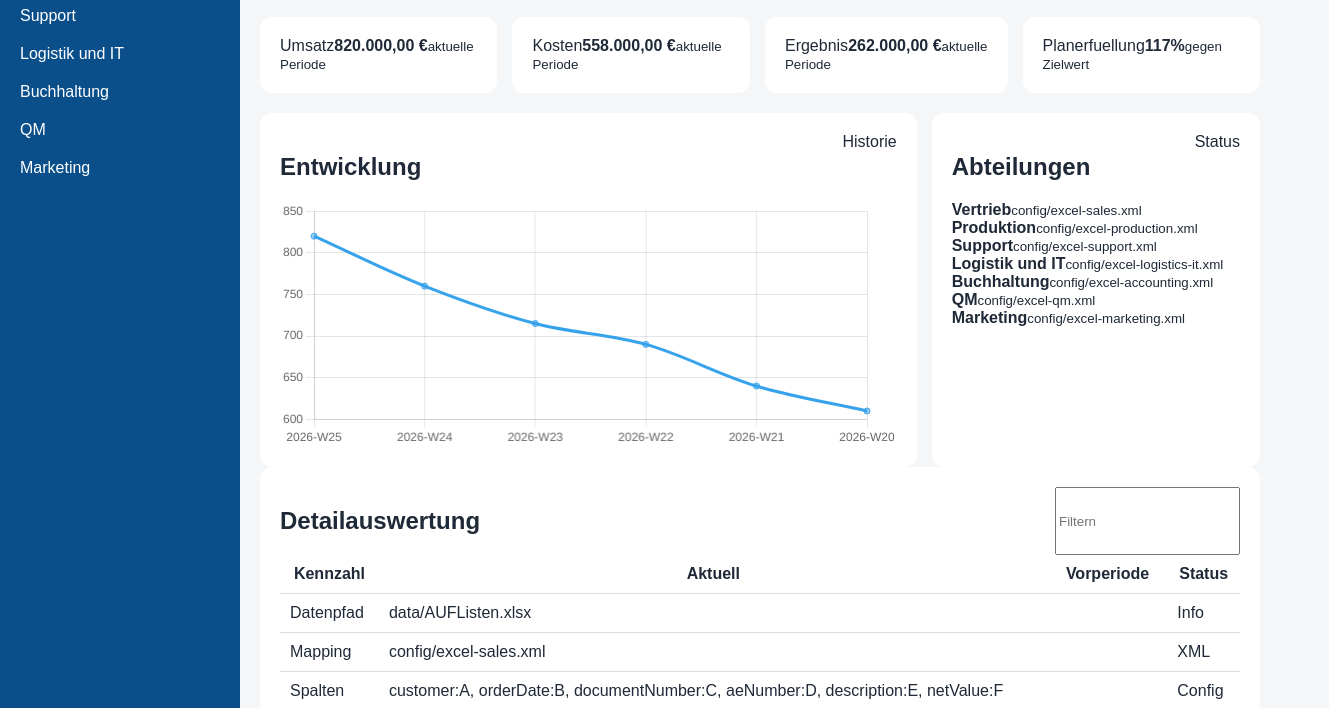
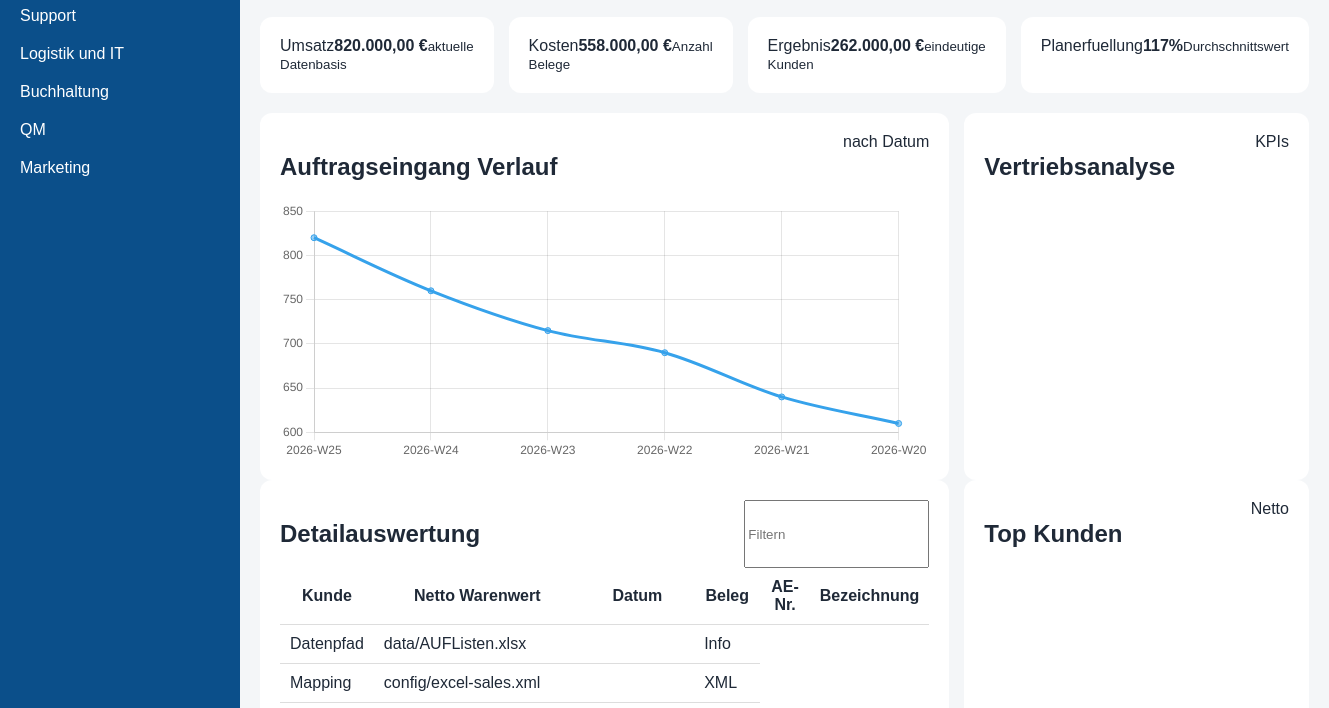
Before and after one commit to MrJPB1/tci-Dashboard, a plain HTML site: page index.html in a window 1280 px wide. Shown: the part 189-897 px from the top of the page, 1329 px wide, since content can reach past the window. Drawn offline with nearby package versions, Linux system fonts and the light colour scheme; a script that the page names is missing.

Commit message:
RC2 expand sales dashboard layout

```diff
--- a/index.html
+++ b/index.html
@@ -7,13 +7,13 @@
   <link rel="stylesheet" href="assets/css/styles.css">
   <script src="https://cdn.jsdelivr.net/npm/chart.js" defer></script>
   <script src="https://cdn.jsdelivr.net/npm/xlsx/dist/xlsx.full.min.js" defer></script>
-  <script src="assets/js/app.js" defer></script>
+  <script type="module" src="assets/js/app.js"></script>
 </head>
 <body>
   <div class="layout">
     <aside class="sidebar">
       <div class="brand">tci</div>
-      <nav id="departmentNav"><a href="#overview" class="active">Uebersicht</a></nav>
+      <nav id="departmentNav"><a href="#sales" class="active">Vertrieb</a></nav>
     </aside>
     <main class="content">
       <header class="header">
@@ -21,9 +21,9 @@
         <div class="filters"><label>Periode <select id="periodSelect"></select></label><label>Abteilung <select id="departmentSelect"></select></label></div>
       </header>
       <section class="status" id="dataStatus">Konfiguration wird geladen.</section>
-      <section class="cards" id="kpiCards"><article class="card"><span>Umsatz</span><strong id="kpiRevenue">-</strong><small>aktuelle Periode</small></article><article class="card"><span>Kosten</span><strong id="kpiCosts">-</strong><small>aktuelle Periode</small></article><article class="card"><span>Ergebnis</span><strong id="kpiResult">-</strong><small>aktuelle Periode</small></article><article class="card"><span>Planerfuellung</span><strong id="kpiTarget">-</strong><small>gegen Zielwert</small></article></section>
-      <section class="grid"><article class="panel wide"><div class="panel-head"><h2>Entwicklung</h2><span>Historie</span></div><canvas id="trendChart" height="120"></canvas></article><article class="panel"><div class="panel-head"><h2>Abteilungen</h2><span>Status</span></div><div id="departmentCards"></div></article></section>
-      <section class="panel"><div class="panel-head"><h2>Detailauswertung</h2><input id="tableSearch" type="search" placeholder="Filtern"></div><table id="dataTable"><thead><tr><th>Kennzahl</th><th>Aktuell</th><th>Vorperiode</th><th>Status</th></tr></thead><tbody></tbody></table></section>
+      <section class="cards" id="kpiCards"><article class="card"><span>Auftragseingang</span><strong id="kpiRevenue">-</strong><small>aktuelle Datenbasis</small></article><article class="card"><span>Auftraege</span><strong id="kpiCosts">-</strong><small>Anzahl Belege</small></article><article class="card"><span>Kunden</span><strong id="kpiResult">-</strong><small>eindeutige Kunden</small></article><article class="card"><span>Ø Auftrag</span><strong id="kpiTarget">-</strong><small>Durchschnittswert</small></article></section>
+      <section class="grid"><article class="panel wide"><div class="panel-head"><h2>Auftragseingang Verlauf</h2><span>nach Datum</span></div><canvas id="trendChart" height="120"></canvas></article><article class="panel"><div class="panel-head"><h2>Vertriebsanalyse</h2><span>KPIs</span></div><div id="salesSummary" class="metric-list"></div></article></section>
+      <section class="grid"><article class="panel wide"><div class="panel-head"><h2>Detailauswertung</h2><input id="tableSearch" type="search" placeholder="Filtern"></div><table id="dataTable"><thead><tr><th>Kunde</th><th>Netto Warenwert</th><th>Datum</th><th>Beleg</th><th>AE-Nr.</th><th>Bezeichnung</th></tr></thead><tbody></tbody></table></article><article class="panel"><div class="panel-head"><h2>Top Kunden</h2><span>Netto</span></div><div id="topCustomers" class="rank-list"></div></article></section>
     </main>
   </div>
 </body>
```
